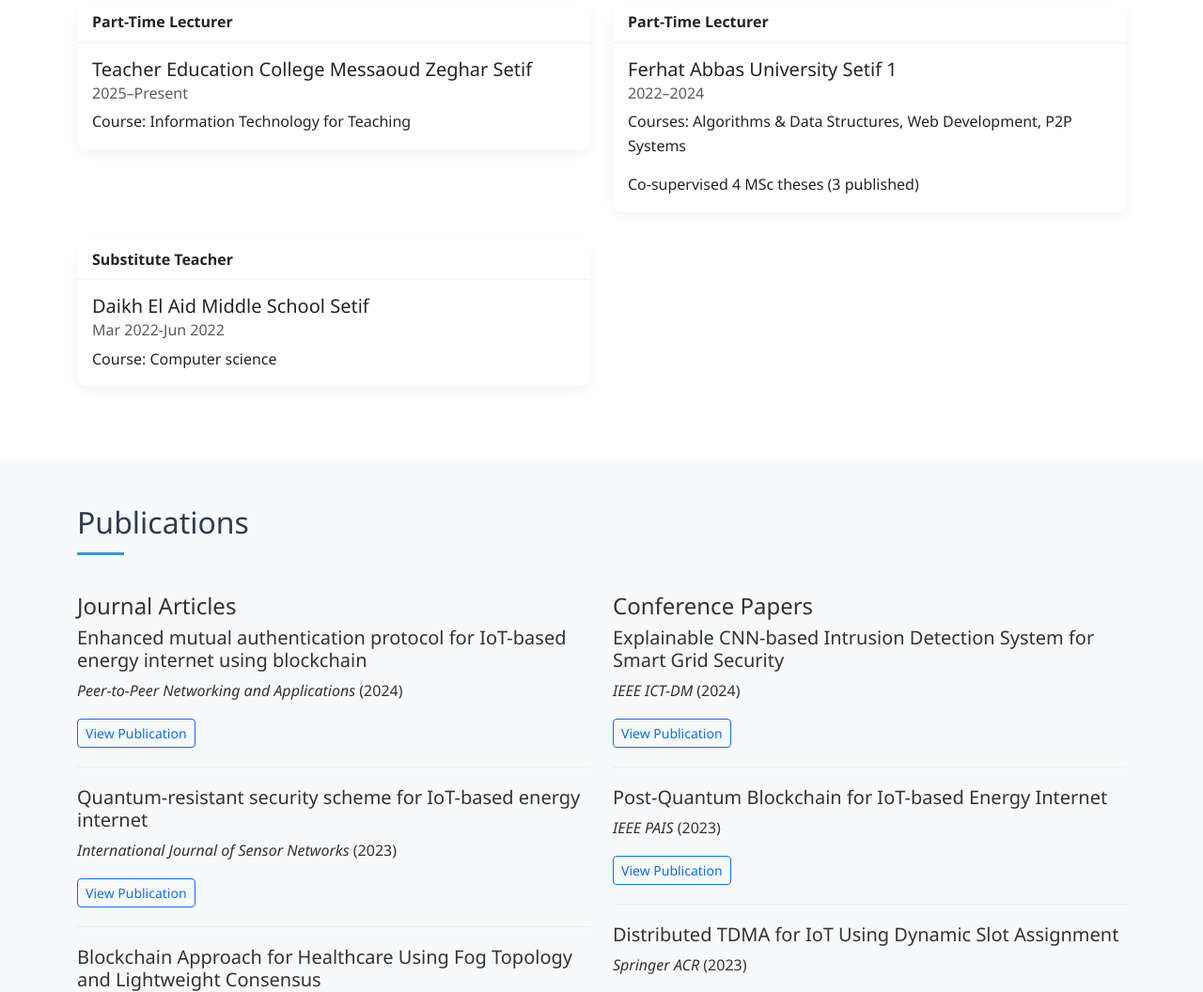
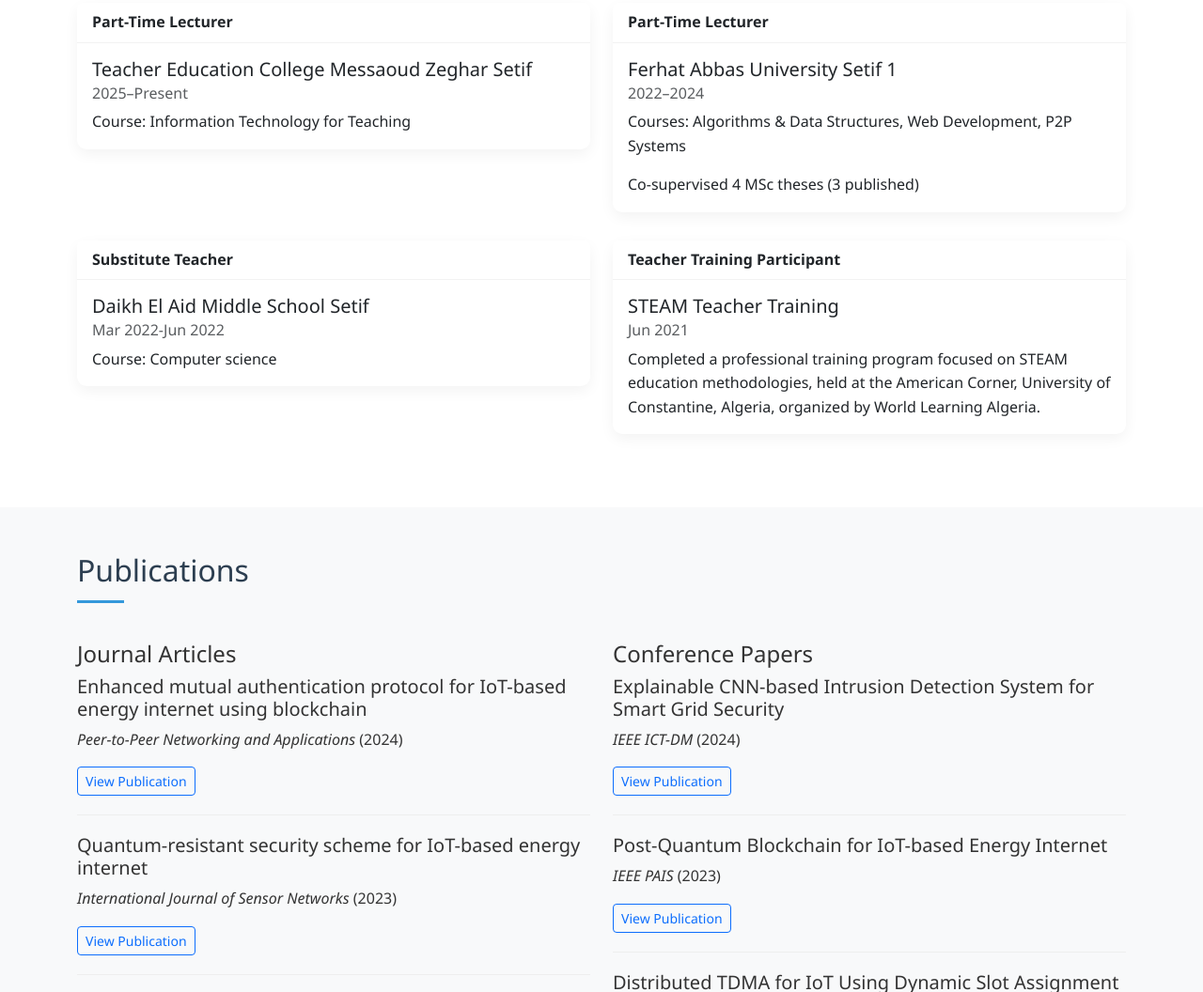
Before and after one commit to chahrazex/portfolio, a plain HTML site: page index.html in a window 1280 px wide. Shown: the part 2967-4023 px from the top of the page at 94% size. Drawn offline with nearby package versions, Linux system fonts and the light colour scheme.

Commit message:
Add files via upload

```diff
--- a/index.html
+++ b/index.html
@@ -578,6 +578,16 @@
                         </div>
                     </div>
                 </div>
+                <div class="col-md-6">
+                    <div class="card">
+                        <div class="card-header">Teacher Training Participant</div>
+                        <div class="card-body">
+                            <h5 class="card-title">STEAM Teacher Training</h5>
+                            <h6 class="card-subtitle mb-2 text-muted">Jun 2021</h6>
+                            <p class="card-text">Completed a professional training program focused on STEAM education methodologies, held at the American Corner, University of Constantine, Algeria, organized by World Learning Algeria.</p>
+                        </div>
+                    </div>
+                </div>
             </div>
         </div>
     </section>
```
